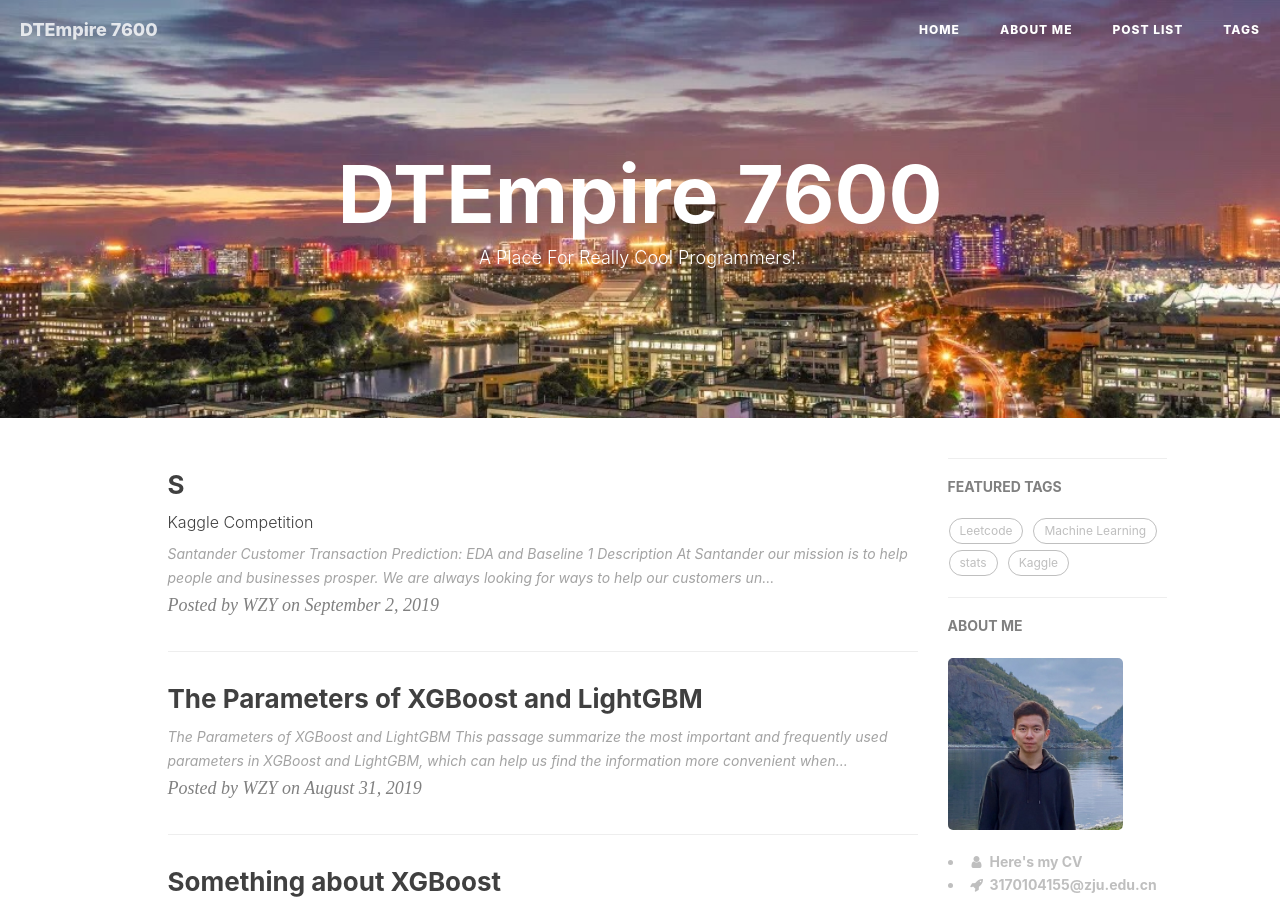
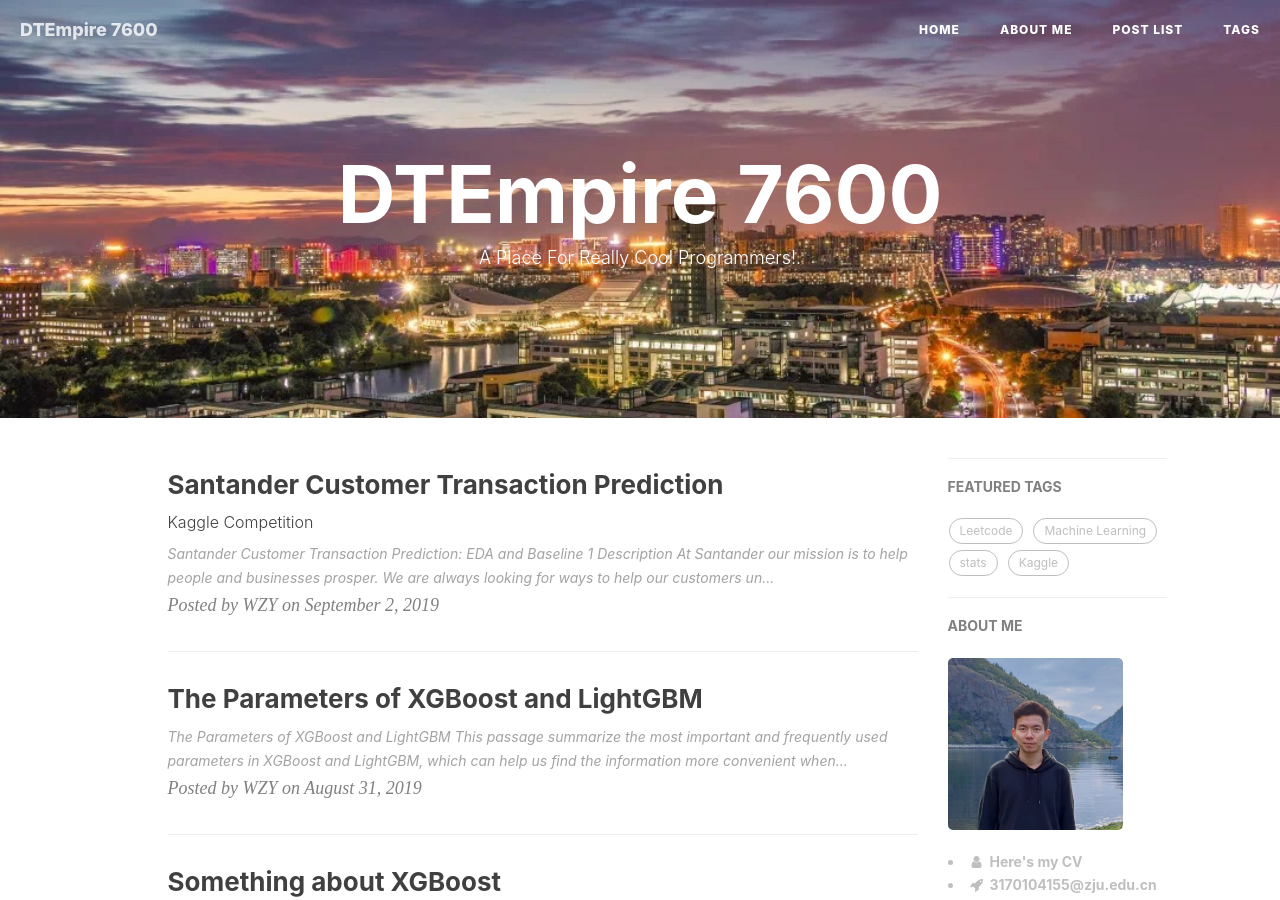
Before and after one commit to ZaccWu/ZaccWu.github.io, a Jekyll site: the page built from index.html, in a window 1280 px wide and 900 px high. Built offline with Jekyll 4.4.1, drawn with Linux system fonts in a browser that asks for light colours; nearby versions of some CDN libraries; the list of posts is cut into pages by our own code; comment, search, counter and statistics services are not loaded.

Commit message:
Update 2019-09-02-Santander Customer Transaction Prediction: EDA and Baseline.md

```diff
--- a/_posts/2019-09-02-Santander Customer Transaction Prediction: EDA and Baseline.md
+++ b/_posts/2019-09-02-Santander Customer Transaction Prediction: EDA and Baseline.md
@@ -1,6 +1,6 @@
 ---
 layout:     post                    # 使用的布局（不需要改
-title:      S # 标题
+title:      Santander Customer Transaction Prediction # 标题
 subtitle:   Kaggle Competition #副标题
 date:       2019-09-02             # 时间
 author:     WZY                      # 作者
```
